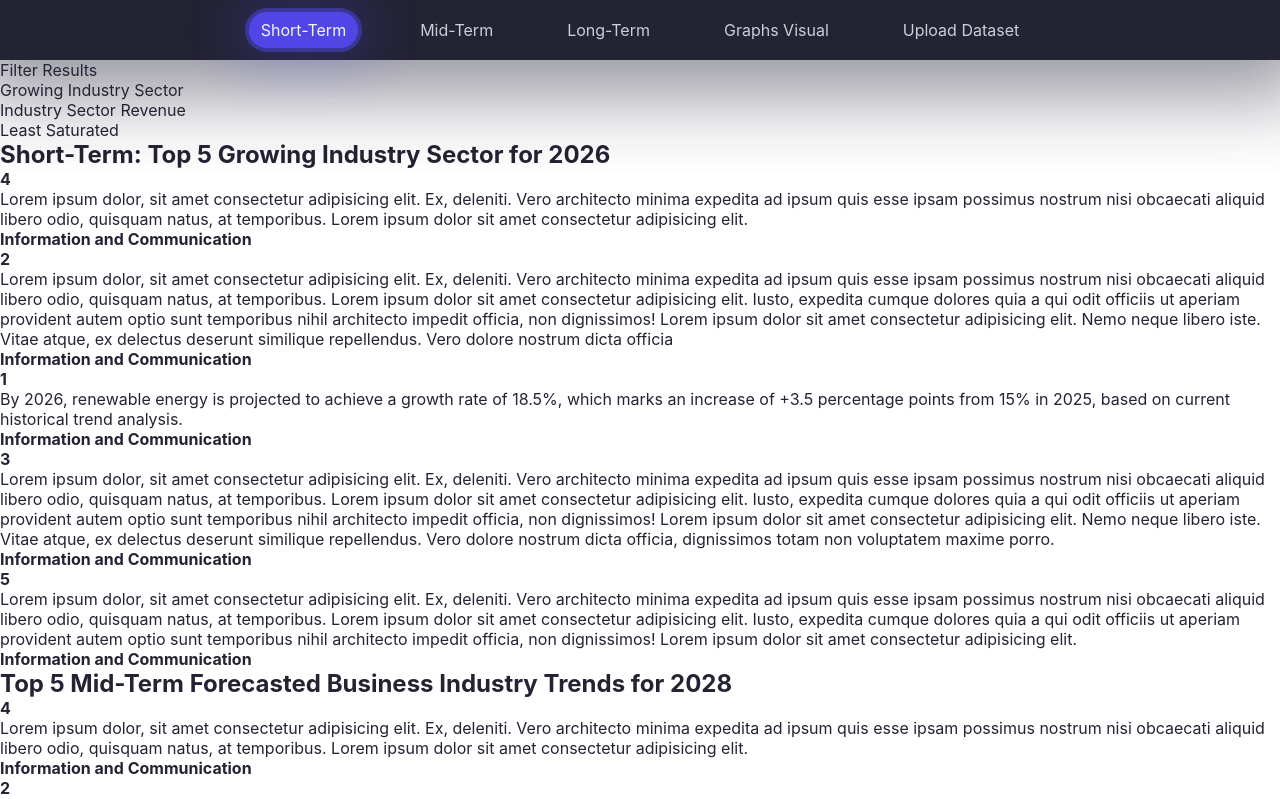
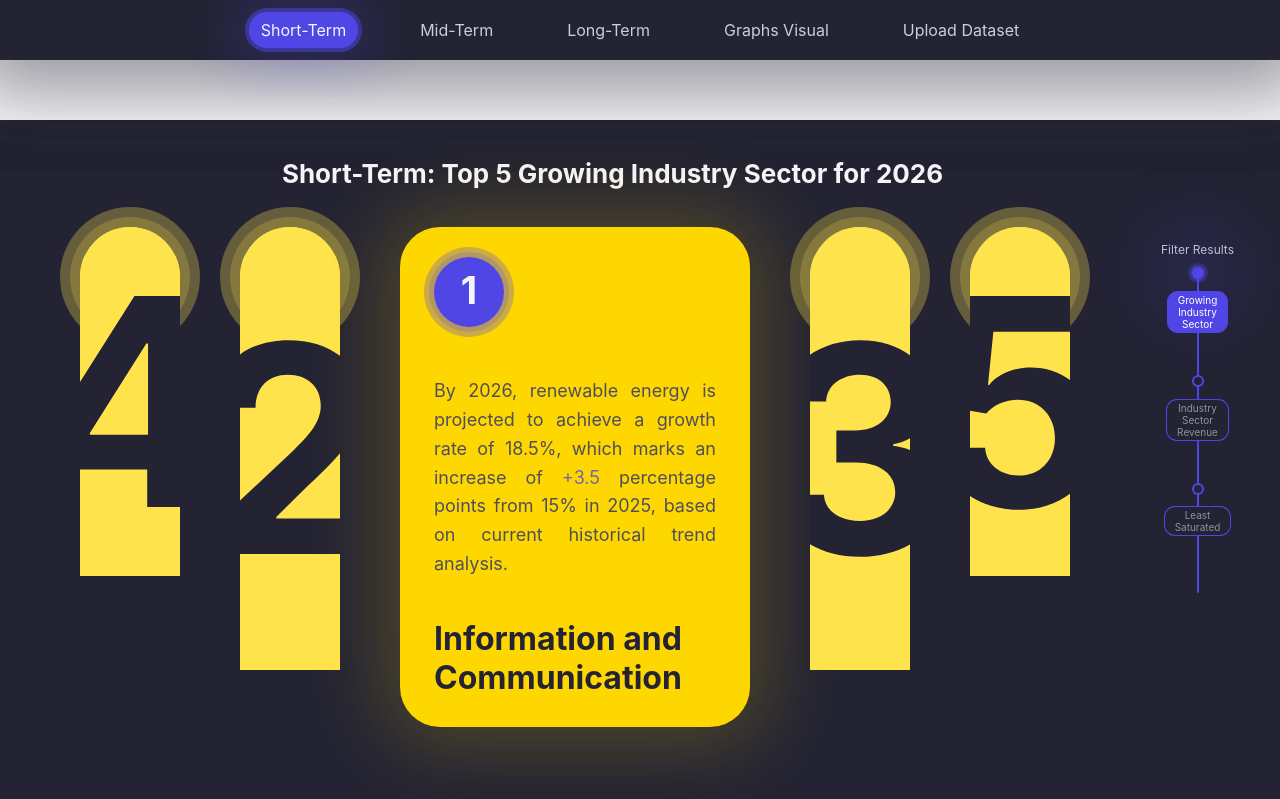
Before and after one commit to p3uj/BizTrend-Forecast, a React (Vite) app in the folder frontend/: page /home in a window 1280 px wide. Shown: the top 799 px of the page. Built offline with nearby package versions, Linux system fonts and the light colour scheme.

Commit message:
Update the style for home page.

```diff
--- a/frontend/src/css/Home.css
+++ b/frontend/src/css/Home.css
@@ -1,4 +1,341 @@
-.home-page {
+.home {
   display: flex;
+  flex-direction: column;
+  height: auto;
+  width: auto;
+  justify-content: center;
+  align-items: center;
+  color: var(--primary-dark-color);
+  padding-top: 60px;
+  position: relative;
+}
+
+.home .filter {
+  display: flex;
+  flex-direction: column;
+  justify-content: center;
+  align-items: center;
+  position: absolute;
+  top: 30%;
+  right: 38px;
+  position: fixed;
+  z-index: 1;
+  gap: 8px;
+}
+
+.home .filter p {
+  color: rgba(245, 245, 249, 0.8);
+  font-size: 12px;
+
+  margin-bottom: 10px;
+  padding: 2px 8px;
+  border-radius: 5px;
+
+  background-color: var(--primary-dark-color);
+}
+
+.home .filter .line {
+  display: flex;
+  flex-direction: column;
+  justify-content: start;
+  align-items: center;
+  height: 100px;
+  width: 2px;
+  border-radius: 50px;
+  background-color: var(--btn-color);
+  position: relative;
+}
+
+.line .dot {
+  display: flex;
+  justify-content: center;
+  align-items: center;
+  height: 8px;
+  width: 8px;
+  border-radius: 50px;
+  background-color: transparent;
+  box-shadow: 0 0 0 2px var(--btn-color);
+  font-size: 10px;
+  position: absolute;
+  top: -8px;
+  cursor: pointer;
+  transition: 0.5s ease;
+}
+
+.line .dot.active {
+  box-shadow: unset;
+  height: 8px;
+  width: 8px;
+  background-color: var(--btn-color);
+  box-shadow: 0 0 0 2px rgba(79, 70, 229, 1), 0 0 0 4px rgba(79, 70, 229, 0.3),
+    0 0 0 6px rgba(79, 70, 229, 0.3), 0 0 80px 30px rgba(79, 70, 229, 0.3);
+}
+
+.line .dot.active span {
+  color: white;
+  background-color: var(--btn-color);
+}
+
+.dot span {
+  color: rgba(255, 255, 255, 0.5);
+  position: absolute;
+  bottom: -55px;
+  text-align: center;
+  background-color: var(--primary-dark-color);
+  box-shadow: 0 0 0 1px var(--btn-color);
+  border-radius: 10px;
+  padding: 2px 10px;
+  transition: 0.5s ease;
+}
+
+/* Style the last span element under the filter className */
+.filter .line:nth-child(4) span:nth-child(1) {
+  bottom: -42px;
+}
+
+.home section:nth-child(odd):not(.short-term-contents, .mid-term-contents) {
+  display: flex;
+  flex-direction: column;
+  justify-content: start;
+  align-items: start;
+  height: 92vh;
+  gap: 38px;
+  width: 100%;
+  background-color: var(--primary-dark-color);
+  padding: 38px 135px 38px 80px;
+}
+
+.home section:nth-child(even):not(.short-term-contents, .mid-term-contents) {
+  display: flex;
+  flex-direction: column;
+  justify-content: start;
+  align-items: start;
+  height: 92vh;
+  gap: 20px;
+  width: 100%;
   background-color: var(--primary-color);
+  padding: 38px 135px 38px 80px;
+  color: var(--primary-dark-color);
 }
+
+.short-term h1 {
+  color: var(--primary-color);
+}
+
+.mid-term-contents .info-container {
+  background-color: var(--primary-dark-inactive-color);
+}
+
+.mid-term-contents article .info-container:hover {
+  background-color: var(--primary-dark-color);
+  box-shadow: 0px 0px 80px 20px rgba(35, 35, 51, 0.2);
+}
+
+.mid-term-contents .info-container h1 {
+  color: var(--primary-color);
+}
+
+.mid-term-contents .info-container p {
+  color: var(--primary-color);
+}
+
+.home h1:not(.industry) {
+  padding: 0px 50px 0px 50px;
+  font-size: 26px;
+  text-align: center;
+  align-self: center;
+}
+
+.short-term-contents,
+.mid-term-contents,
+.long-term-contents {
+  display: flex;
+  flex-direction: row;
+  justify-content: start;
+  align-items: start;
+  gap: 60px;
+}
+
+.card-top-1,
+.card-top-2,
+.card-top-3,
+.card-top-4,
+.card-top-5 {
+  display: flex;
+  flex-direction: column;
+  justify-content: flex-start;
+  height: 500px;
+  width: 100px;
+  border-radius: 50px;
+  transition: height 0.2s ease, width 0.5s ease;
+}
+
+.card-top-1:hover,
+.card-top-2:hover,
+.card-top-3:hover,
+.card-top-4:hover,
+.card-top-5:hover,
+.card-top-1.active {
+  width: 350px;
+}
+
+/* Style the h1 element when the info-container is hovered over. */
+.card-top-1 .info-container:hover h1:not(.industry),
+.card-top-2 .info-container:hover h1:not(.industry),
+.card-top-3 .info-container:hover h1:not(.industry),
+.card-top-4 .info-container:hover h1:not(.industry),
+.card-top-5 .info-container:hover h1:not(.industry),
+.card-top-1.active .info-container.active h1:not(.industry.active) {
+  display: flex;
+  justify-content: center;
+  align-self: flex-start;
+  height: 70px;
+  width: 70px;
+  font-size: 38px;
+  background-color: var(--btn-color);
+  border-radius: 50px;
+  padding: 10px;
+  color: var(--primary-color);
+  box-shadow: 0px 0px 0px 5px rgba(79, 70, 229, 0.2),
+    0px 0px 0px 10px rgba(79, 70, 229, 0.3);
+}
+
+.card-top-1 .info-container:hover p,
+.card-top-2 .info-container:hover p,
+.card-top-3 .info-container:hover p,
+.card-top-4 .info-container:hover p,
+.card-top-5 .info-container:hover p,
+.card-top-1.active .info-container.active p {
+  display: block;
+  justify-content: center;
+  align-items: center;
+
+  color: var(--primary-dark-inactive-color);
+  font-size: 1.125rem;
+  text-align: justify;
+  line-height: 1.8rem;
+}
+
+.card-top-1 .info-container:hover .positive,
+.card-top-1.active .info-container.active .positive {
+  color: rgba(79, 70, 229, 0.8);
+}
+
+.card-top-1 .info-container:hover .industry,
+.card-top-2 .info-container:hover .industry,
+.card-top-3 .info-container:hover .industry,
+.card-top-4 .info-container:hover .industry,
+.card-top-5 .info-container:hover .industry,
+.card-top-1.active .info-container.active .industry.active {
+  display: block;
+  color: var(--primary-dark-color);
+  font-size: 32px;
+}
+
+.card-top-2,
+.card-top-2 .info-container,
+.card-top-3,
+.card-top-3 .info-container {
+  height: 443px;
+}
+
+.card-top-1 .info-container:hover,
+.card-top-2 .info-container:hover,
+.card-top-3 .info-container:hover,
+.card-top-4 .info-container:hover,
+.card-top-5 .info-container:hover,
+.card-top-1.active .info-container.active {
+  display: flex;
+  flex-direction: column;
+  justify-content: space-between;
+  height: 500px;
+  width: 350px;
+  background-color: var(--forecast-active-color);
+  border-radius: 40px;
+  box-shadow: 0px 0px 80px 20px rgba(255, 215, 0, 0.2);
+  padding: 30px 34px;
+}
+
+.card-top-4,
+.card-top-4 .info-container,
+.card-top-5,
+.card-top-5 .info-container {
+  height: 349px;
+}
+
+.circle {
+  height: 100px;
+  width: 100px;
+  background-color: var(--forecast-inactive-color);
+  border-radius: 50px;
+  box-shadow: 0px 0px 0px 10px rgba(255, 227, 76, 0.2),
+    0px 0px 0px 20px rgba(255, 227, 76, 0.3);
+}
+
+/* Style all the info classname */
+.info-container {
+  display: flex;
+  justify-content: center;
+  align-items: flex-start;
+  height: 500px;
+  width: 100px;
+  background-color: var(--forecast-inactive-color);
+  border-radius: 50px 50px 0px 0px;
+  position: absolute;
+  overflow: hidden;
+  transition: height 0.2s ease, width 0.6s ease;
+}
+
+/* Undisplay the circle when the card-top is hovered over */
+.card-top-1:hover .circle,
+.card-top-2:hover .circle,
+.card-top-3:hover .circle,
+.card-top-4:hover .circle,
+.card-top-5:hover .circle,
+.card-top-1.active .circle.active {
+  display: none;
+}
+
+.info-container h1:not(.industry) {
+  font-size: 290px;
+  color: var(--primary-dark-color);
+  padding: 0px;
+  transition: font-size 0.5s ease, color 0.8s ease, background-color 1s ease,
+    box-shadow 1.8s ease;
+}
+
+.info-container p,
+.info-container .industry {
+  display: none;
+}
+
+.info-container .paragraph-container {
+  max-height: 60%;
+  overflow: auto;
+  margin: 10px 0px 0px 0px;
+}
+
+/* Cuztomize the scrollbar */
+/* Target the scrollbar */
+::-webkit-scrollbar {
+  width: 10px; /* Width of the vertical scrollbar */
+  height: 10px; /* Height of the horizontal scrollbar */
+}
+
+/* Scrollbar track */
+::-webkit-scrollbar-track {
+  background: rgba(240, 240, 240, 0.3); /* Color of the scrollbar track */
+  border-radius: 10px; /* Rounded corners */
+}
+
+/* Scrollbar thumb */
+::-webkit-scrollbar-thumb {
+  background-color: var(--btn-color); /* Color of the scrollbar thumb */
+  border-radius: 10px; /* Rounded corners */
+  border: 2px solid #f0f0f0; /* Padding around the thumb */
+}
+
+/* Scrollbar thumb on hover */
+::-webkit-scrollbar-thumb:hover {
+  background-color: #0056b3; /* Darker color when hovering */
+}
```
